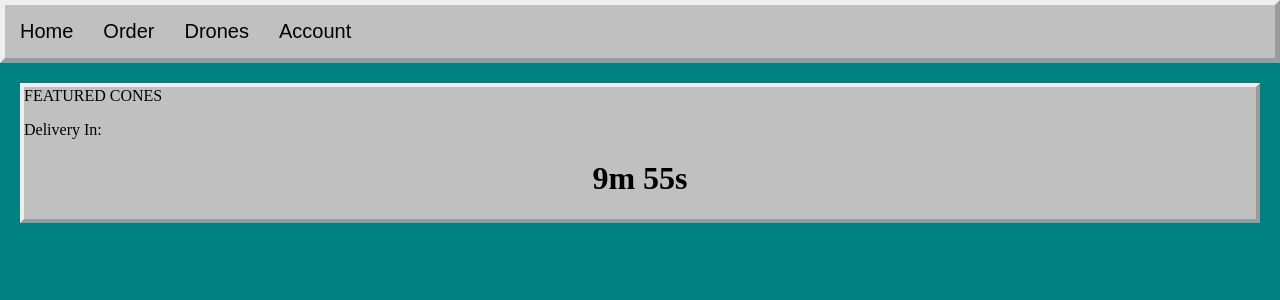
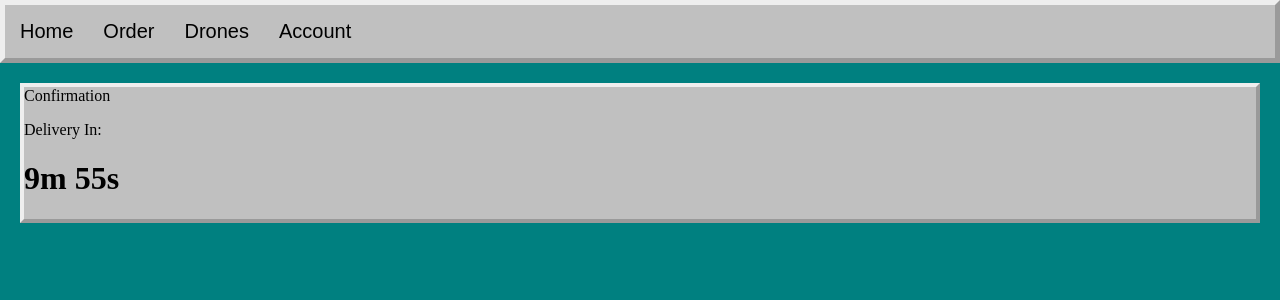
Before and after one commit to ryanc3412/Cowpokes_Drone_Cones, a Django app: page /drone_cones/order_confirmation in a window 1280 px wide. Shown: the top 300 px of the page. Run offline with Django 4.2, Linux system fonts and the light colour scheme.

Commit message:
minimal changes with CSS and html layout

```diff
--- a/drone_cones/static/drone_cones/style.css
+++ b/drone_cones/static/drone_cones/style.css
@@ -14,6 +14,8 @@ div.page-container {
 
 h1.center {
     text-align: center;
+    margin: 0; /* Reset the default margin */
+    padding: 0; /* Reset the default padding */
 }
 
 .topnav {
--- a/drone_cones/templates/drone_cones/confirmation_page.html
+++ b/drone_cones/templates/drone_cones/confirmation_page.html
@@ -23,12 +23,11 @@
 
 
 		<div class="page-container">
-			<div> FEATURED CONES
+			<div> Confirmation
 				<p>
 					Delivery In:
 				</p>
-				<h1 class ="center" id = "count">
-				</h1>
+				<h1 id = "count"></h1>
 			<script>
         		window.onload = function() {
             		timer(); // Displays 10 minute timer
```
